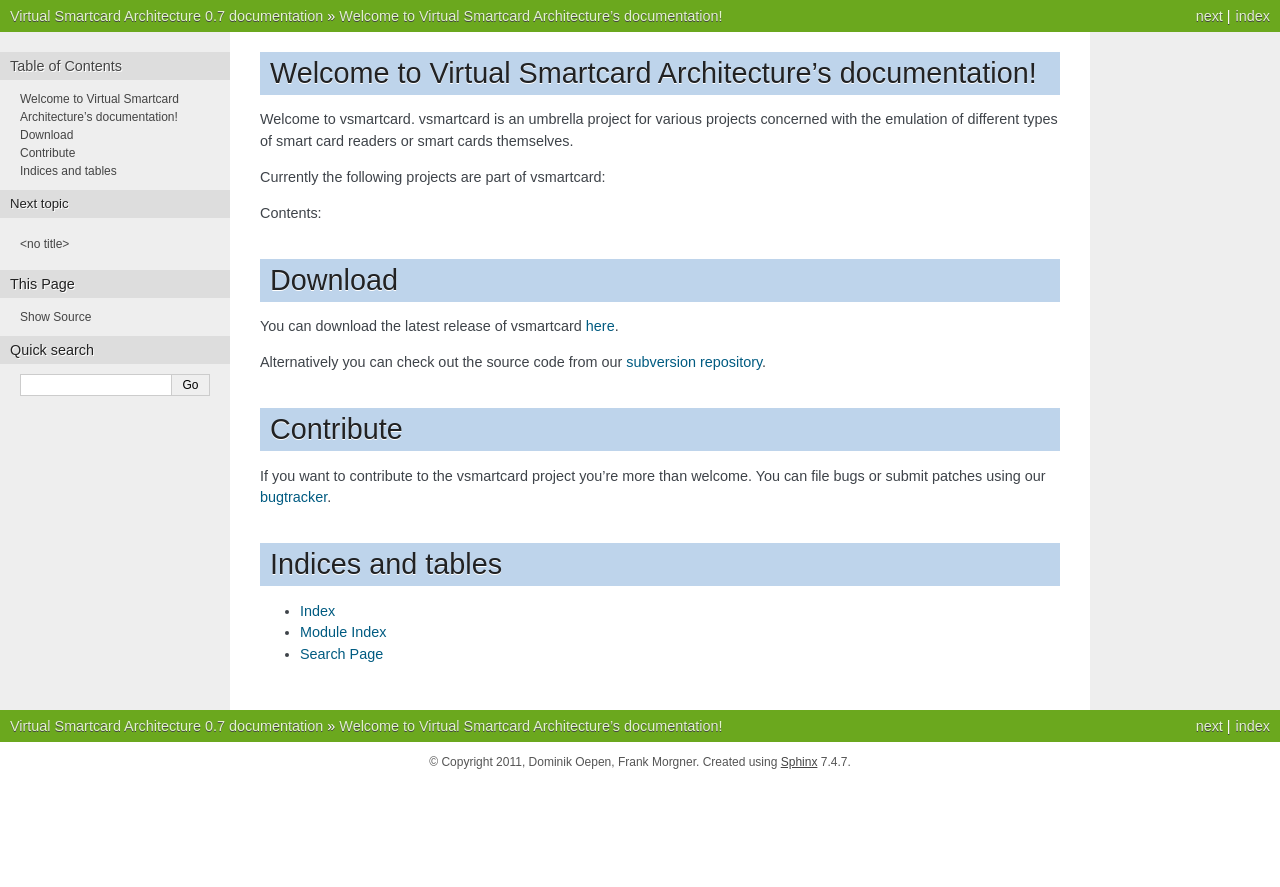
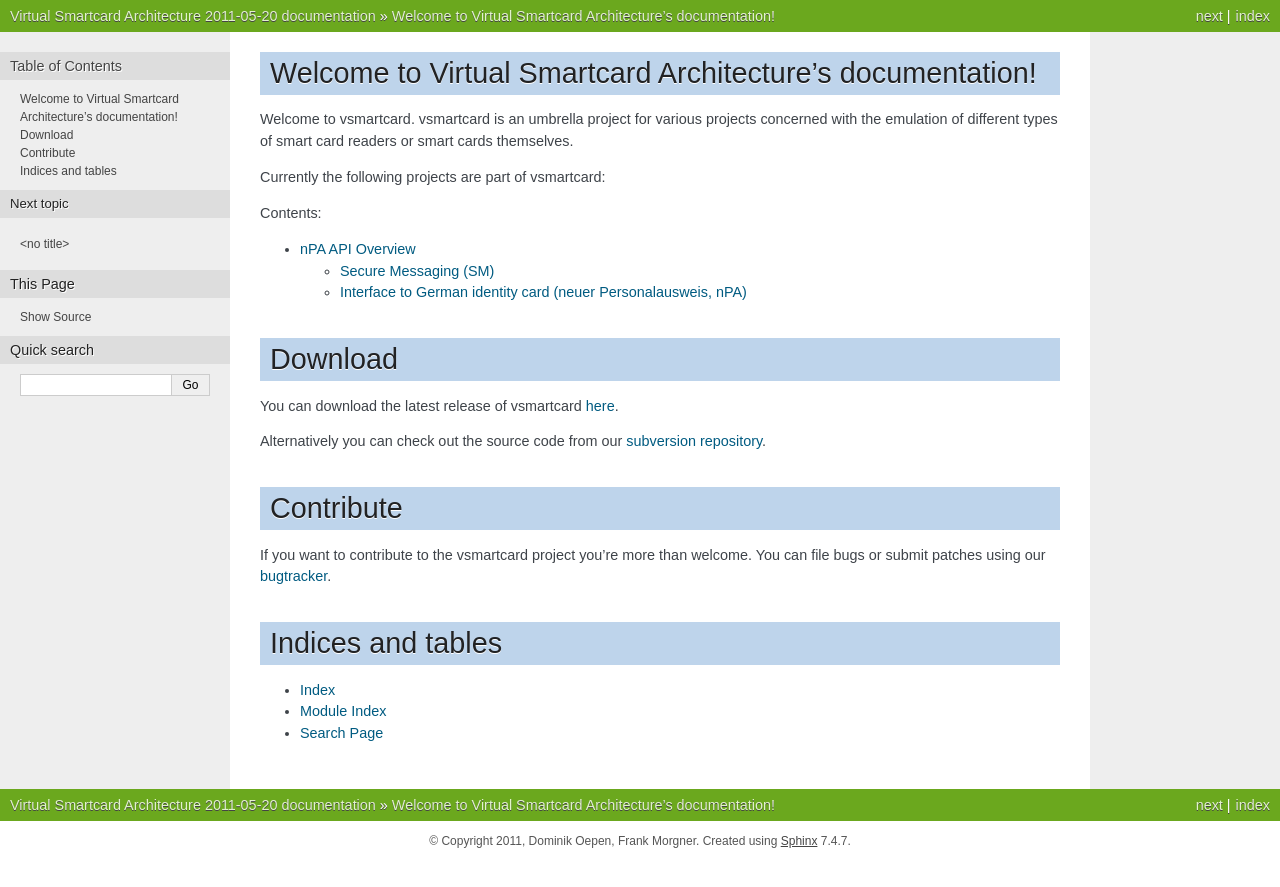
Before and after one commit to frankmorgner/vsmartcard, a Sphinx documentation site: the page built from doc/index.rst, in a window 1280 px wide. Shown: the top 887 px of the page. Built offline with Sphinx 7.4.7, drawn with Linux system fonts in a browser that asks for light colours; part of the change alters nothing that is shown.

Commit message:
Compromise with documentation: Include the most important parts of libnpa with breathe and reference the details with doxylink to external doxygen pages
git-svn-id: https://vsmartcard.svn.sourceforge.net/svnroot/vsmartcard@567 96b47cad-a561-4643-ad3b-153ac7d7599c

```diff
--- a/doc/conf.py
+++ b/doc/conf.py
@@ -11,7 +11,7 @@
 # All configuration values have a default; values that are commented out
 # serve to show the default.
 
-import sys, os, breathe
+import sys, os, breathe, doxylink
 
 # If extensions (or modules to document with autodoc) are in another directory,
 # add these directories to sys.path here. If the directory is relative to the
@@ -25,7 +25,7 @@ import sys, os, breathe
 
 # Add any Sphinx extension module names here, as strings. They can be extensions
 # coming with Sphinx (named 'sphinx.ext.*') or your custom ones.
-extensions = ["breathe"]
+extensions = ["breathe", "doxylink"]
 
 # Add any paths that contain templates here, relative to this directory.
 templates_path = ['_templates']
@@ -48,9 +48,9 @@ copyright = u'2011, Dominik Oepen, Frank Morgner'
 # built documents.
 #
 # The short X.Y version.
-version = '0.7'
+#version = '0.7'
 # The full version, including alpha/beta/rc tags.
-release = '0.7'
+release = '2011-05-20'
 
 # The language for content autogenerated by Sphinx. Refer to documentation
 # for a list of supported languages.
@@ -215,5 +215,6 @@ man_pages = [
      [u'Dominik Oepen, Frank Morgner'], 1)
 ]
 
-breathe_projects = {"npa": "doxygen/npa"}
+breathe_projects = {"npa": "doxygen/npa/xml"}
 breathe_default_project = "npa"
+doxylink = { 'npa' : ('doxygen/npa/npa.tag', '_static/doxygen-npa/'), }
--- a/doc/index.rst
+++ b/doc/index.rst
@@ -17,6 +17,7 @@ Contents:
    virtualsmartcard
    pcsc-relay
    npa
+   npaapi
    ccid
 
 Download
--- /dev/null
+++ b/doc/npaapi.rst
@@ -0,0 +1,41 @@
+.. highlight:: c
+
+****************
+nPA API Overview
+****************
+
+The nPA library includes a generic implementation for Secure Messaging (SM),
+which might also be used in conjunction with other cards. It is implemented to
+be close to ISO 7816-8 focusing only on encoding rather than implementing
+everything that is needed to get a secure channel. All cryptographic work is
+done by call back functions, which should be appropriatly set for the specific
+card.
+
+Using the German identity card (neuer Personalausweis, nPA) requires user
+authentication via entry of the PIN. Transmitting the PIN in plaintext is
+risky, since it would be transmitted over the air and could be snooped. That's
+why the PACE keyagreement is used to verify the PIN and establish an SM channel
+to the nPA. :npa:`EstablishPACEChannel` does exactly that and if everything
+went fine, it initializes :npa:`sm_ctx` for use of the SM channel. Now
+:npa:`sm_transmit_apdu` can be used to securely transmit arbitrary APDUs to the
+card. You could for example change your PIN or even continue the Extended
+Access Control (EAC) with Terminal Authentication (TA) and Chit Authenitcation
+(CA).
+
+Please consider the following overview to the API as incomplete. The `Doxygen
+documentation <_static/doxygen-npa/modules.html>`_ should be used as programmer's
+reference since it is more detailed.
+
+=====================
+Secure Messaging (SM)
+=====================
+
+.. doxygenfile:: sm.h
+
+==============================================================
+Interface to German identity card (neuer Personalausweis, nPA)
+==============================================================
+
+.. doxygenfile:: npa.h
+
+.. @author Frank Morgner <morgner@informatik.hu-berlin.de>
```
Also changed, not shown: 7 other files.
